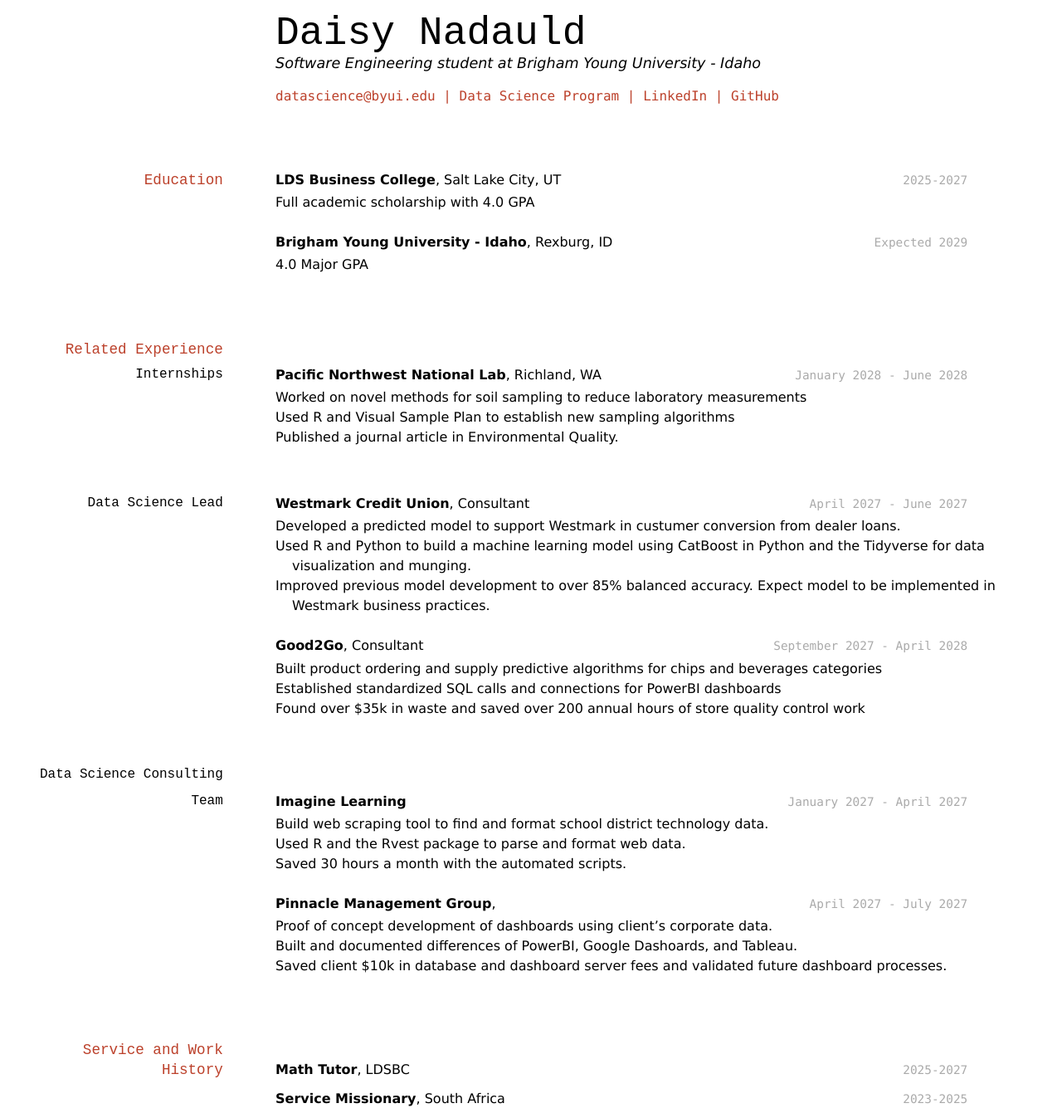
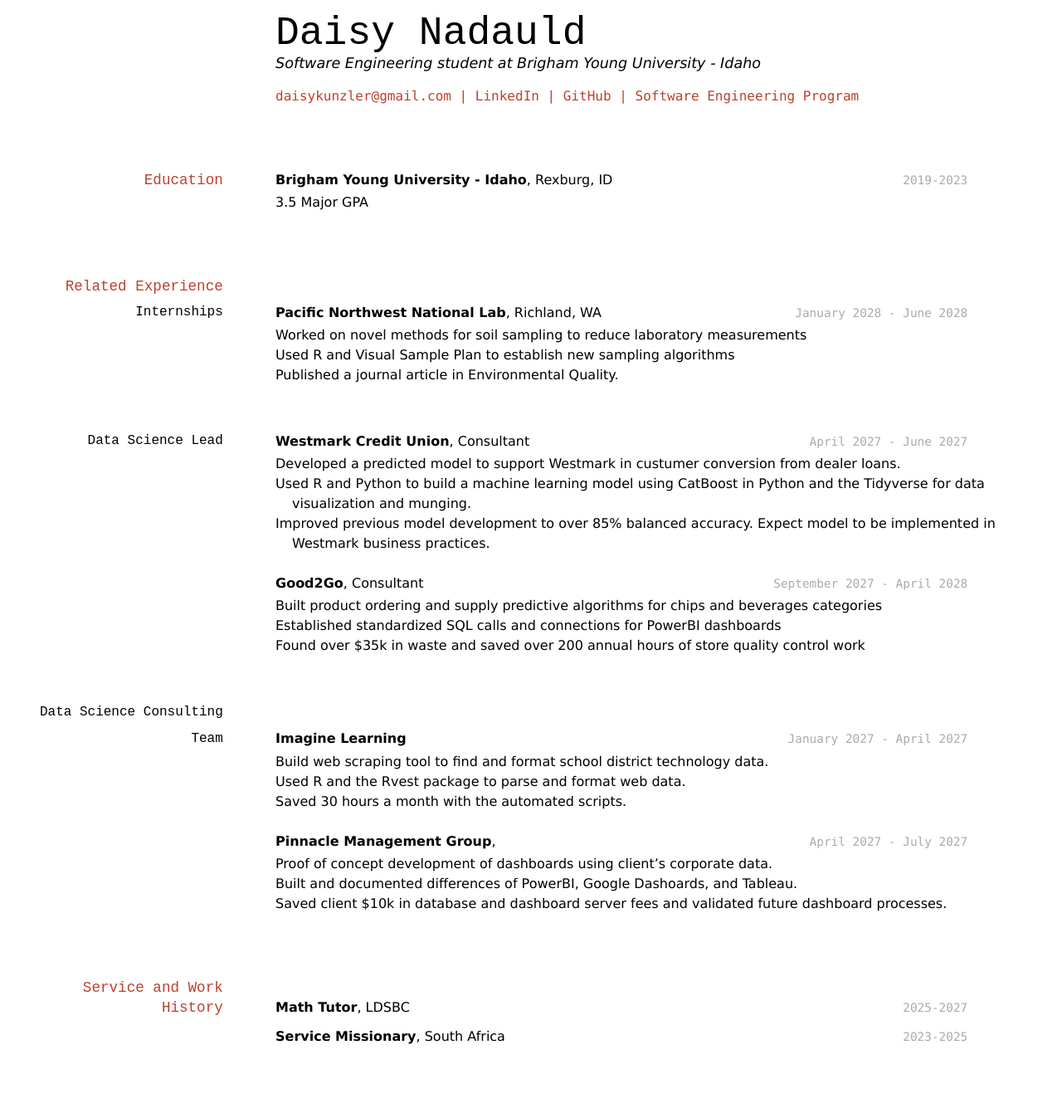
Before and after one commit to daisynadauld/nadauld_resume, a Jekyll site: the page built from docs/index.md, in a window 1280 px wide. Shown: the whole page at 83% size. Built offline with Jekyll 4.4.1, drawn with Linux system fonts in a browser that asks for light colours; after the commit the page ends 1272 px from its top, so only the background shows below that.

Commit message:
links, and education changes

```diff
--- a/docs/index.md
+++ b/docs/index.md
@@ -6,26 +6,20 @@ title: Daisy Nadauld's Resume
 Software Engineering student at Brigham Young University - Idaho
 
 <div id="webaddress">
-<a href="datascience@byui.edu">datascience@byui.edu</a>
-| <a href="https://byuidatascience.github.io/development.html">Data Science Program</a>
-| <a href="https://www.linkedin.com/groups/13537407/">LinkedIn</a>
-| <a href="https://github.com/byuids-resumes">GitHub</a>
+<a href="daisykunzler@gmail.com">daisykunzler@gmail.com</a>
+| <a href="https://www.linkedin.com/in/daisy-kunzler/">LinkedIn</a>
+| <a href="https://github.com/daisynadauld">GitHub</a>
+| <a href="https://www.byui.edu/catalog#/programs/4kNfm-2oZ?bc=true&bcCurrent=Software%20Engineering&bcGroup=Department%20of%20Computer%20Science%20and%20Electrical%20Engineering&bcItemType=programs">Software Engineering Program</a>
 </div>
 
 <!-- https://www.monique.tech/the-art-of-markdown -->
 
 ## Education
 
-`2025-2027`
-__LDS Business College__, Salt Lake City, UT
-
-- Full academic scholarship with 4.0 GPA
-
-`Expected 2029`
+`2019-2023`
 __Brigham Young University - Idaho__, Rexburg, ID
 
-- 4.0 Major GPA
-
+- 3.5 Major GPA
 
 ## Related Experience
 
```
